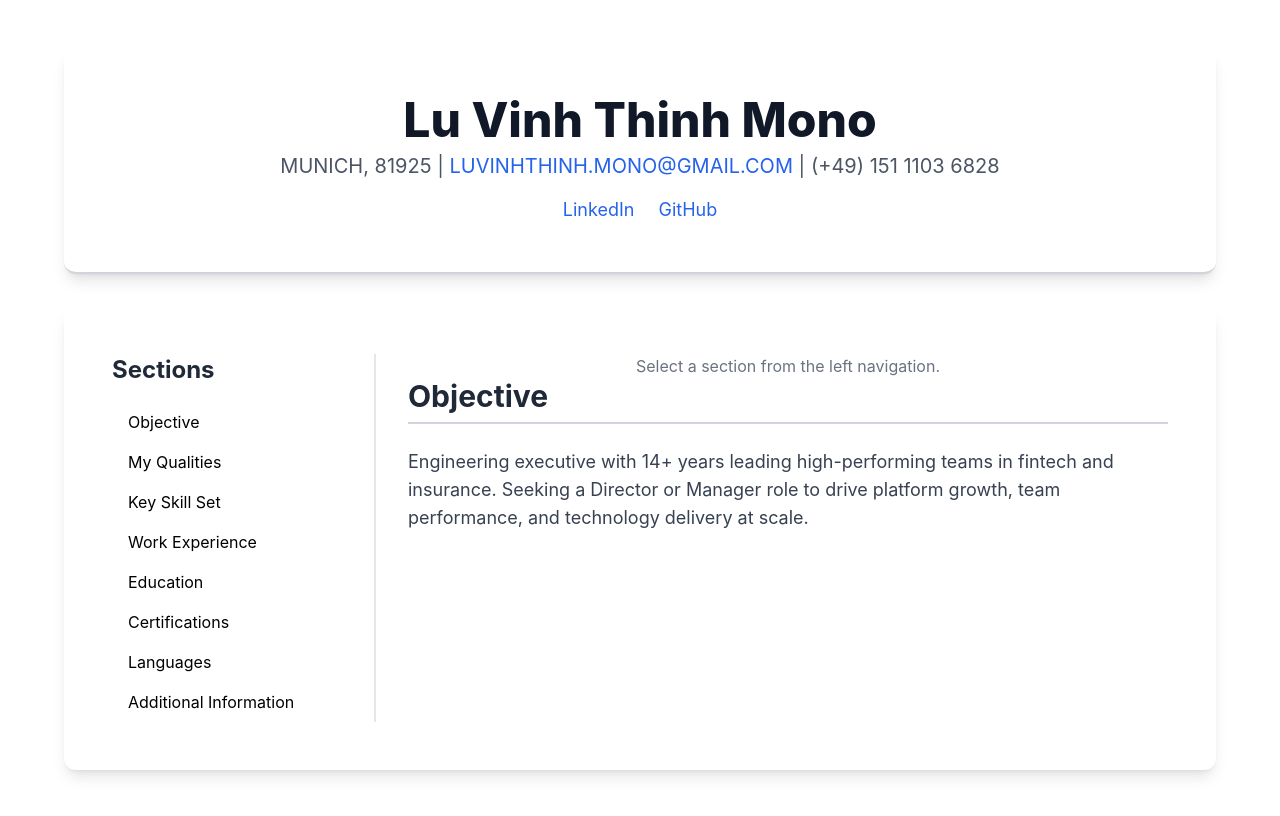
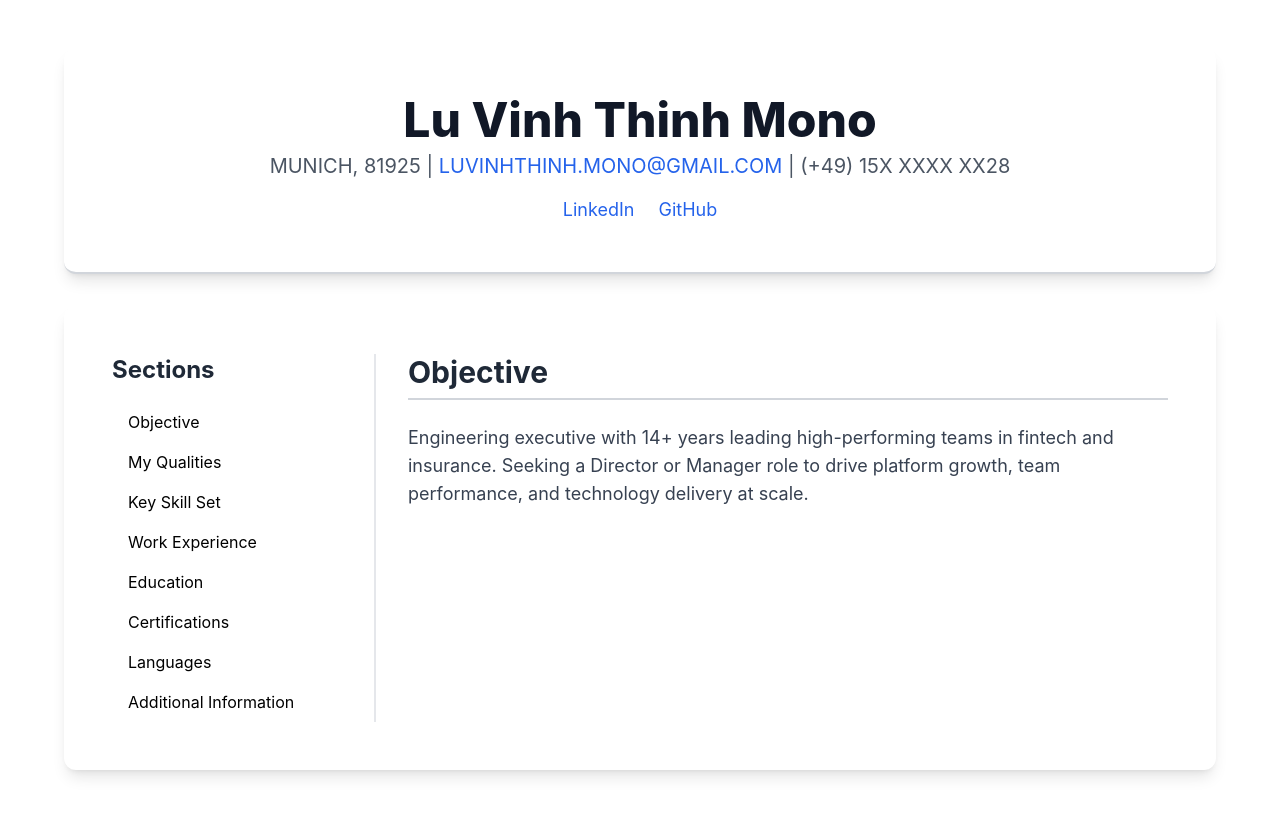
Before and after one commit to luvinhthinh/my-website, a plain HTML site: page index.html in a window 1280 px wide. Drawn offline with nearby package versions, Linux system fonts and the light colour scheme.

Commit message:
fix: remove placeholder text from content area

```diff
--- a/index.html
+++ b/index.html
@@ -57,7 +57,6 @@
         <!-- Right Column: Content Details -->
         <div id="resume-content" class="lg:w-3/4 pl-0 lg:pl-8">
             <!-- Resume content details will be dynamically loaded here -->
-            <p class="text-center text-gray-500">Select a section from the left navigation.</p>
         </div>
     </div>
 
@@ -84,7 +83,7 @@
             const content = document.getElementById('resume-content');
 
             // Clear default content
-            content.innerHTML = '<p class="text-center text-gray-500">Select a section from the left navigation.</p>';
+            content.innerHTML = '';
             nav.innerHTML = '';
 
             resumeData.sections.forEach((section, index) => {
--- a/resumeData.js
+++ b/resumeData.js
@@ -3,7 +3,7 @@ const resumeData = {
         "name": "Lu Vinh Thinh Mono",
         "address": "MUNICH, 81925",
         "email": "LUVINHTHINΗ.ΜΟΝΟ@GMAIL.COM",
-        "phone": "(+49) 151 1103 6828",
+        "phone": "(+49) 15X XXXX XX28",
         "linkedin": "https://sg.linkedin.com/pub/vinh-thinh-lu/50/870/35b",
         "github": "https://github.com/luvinhthinh"
     },
```
